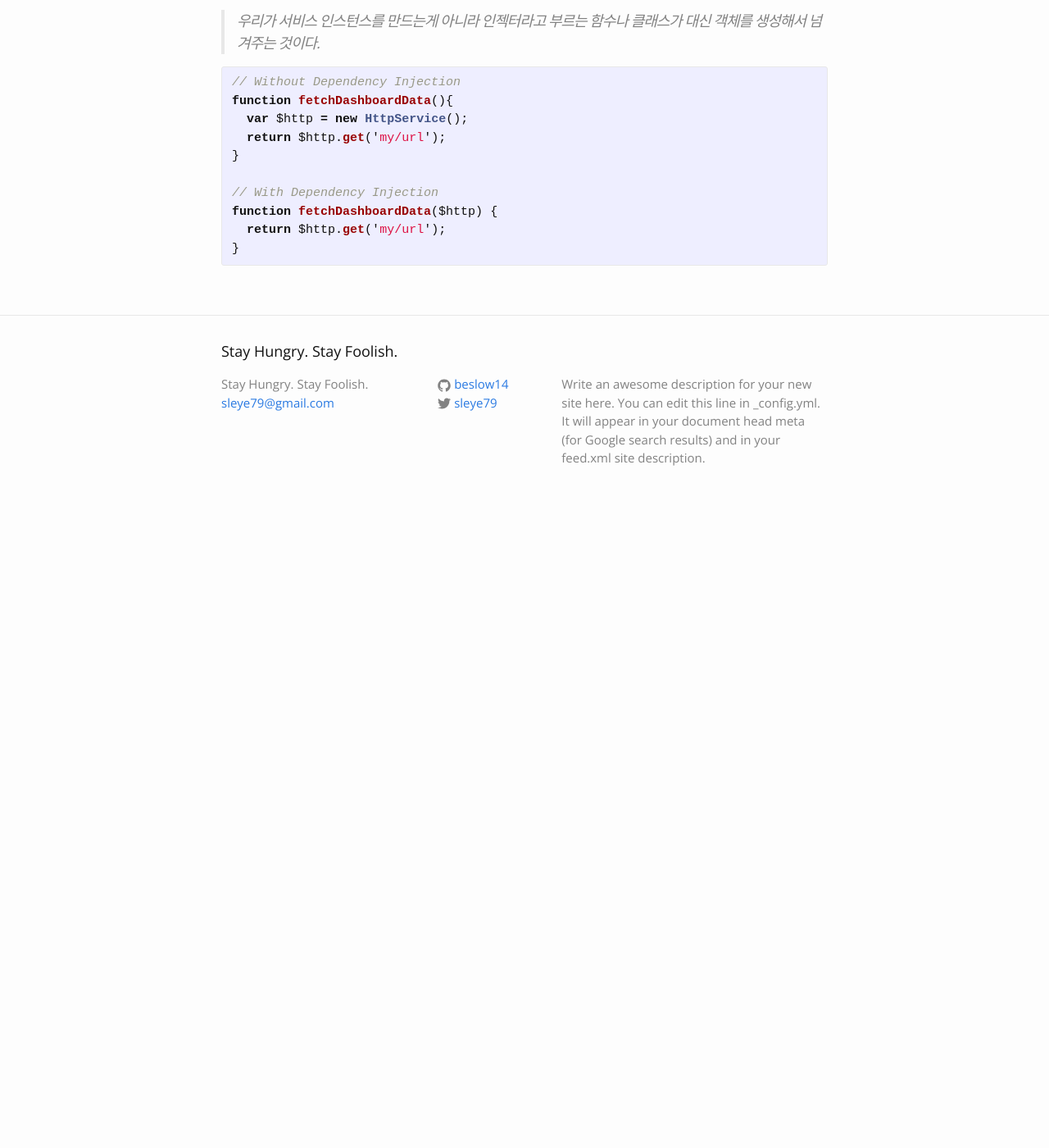
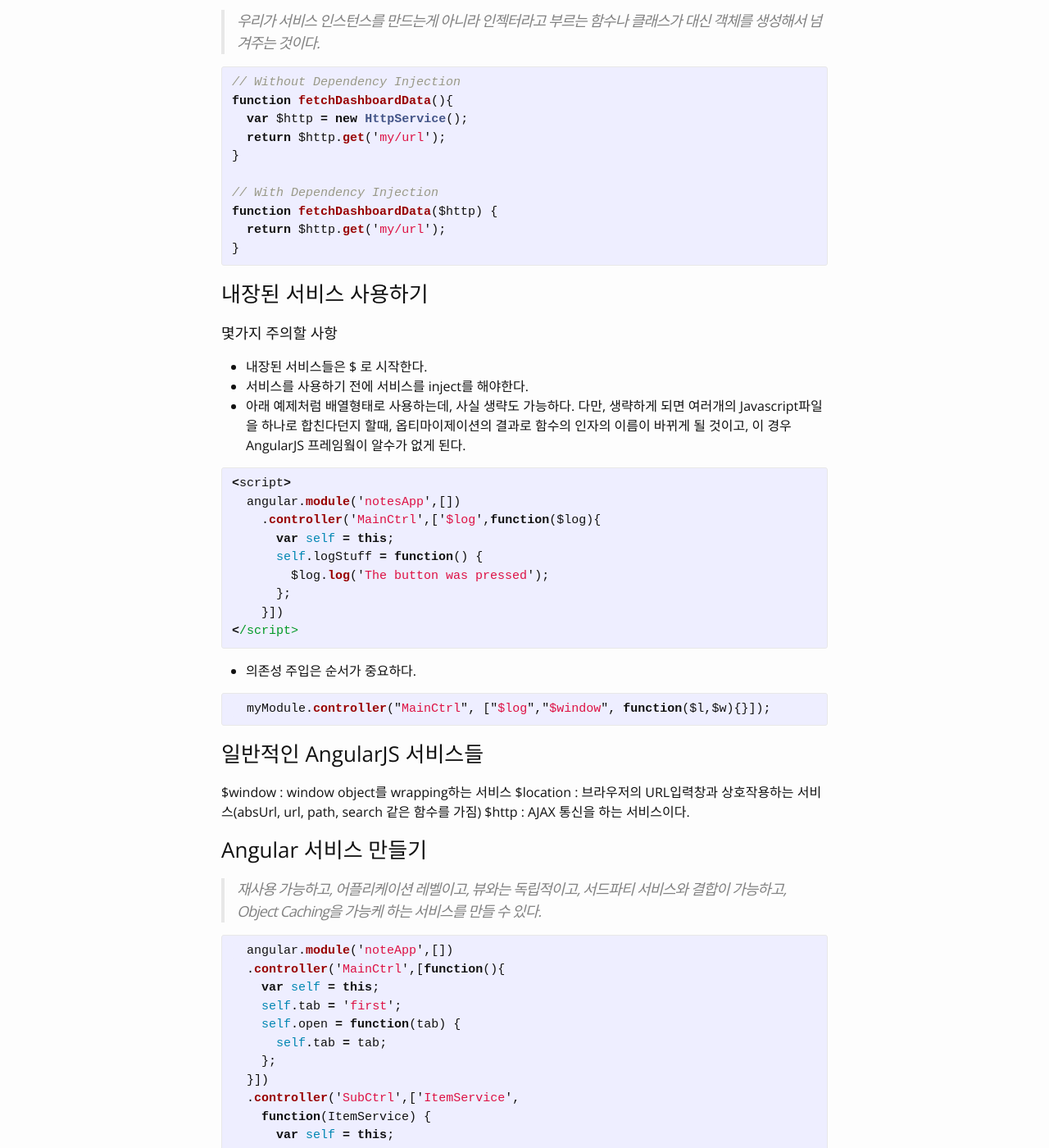
Before and after one commit to beslow14/beslow14.github.io, a Jekyll site: the page built from _posts/2015-04-20-Chapter-5-All-About-AngularJS-Services.markdown, in a window 1280 px wide and 1400 px high, scrolled down 560 px. Shown: the whole window at 82% size. Built offline with Jekyll 4.4.1, drawn with Linux system fonts in a browser that asks for light colours; before the commit the page ends 1190 px from its top, so only the background shows below that; some of the changed text lies outside the part shown.

Commit message:
Update 2015-04-20-Chapter-5-All-About-AngularJS-Services.markdown

```diff
--- a/_posts/2015-04-20-Chapter-5-All-About-AngularJS-Services.markdown
+++ b/_posts/2015-04-20-Chapter-5-All-About-AngularJS-Services.markdown
@@ -27,3 +27,125 @@ function fetchDashboardData($http) {
   return $http.get('my/url');
 }
 {% endhighlight %}
+
+## 내장된 서비스 사용하기
+
+#### 몇가지 주의할 사항
+- 내장된 서비스들은 $ 로 시작한다.
+- 서비스를 사용하기 전에 서비스를 inject를 해야한다.
+- 아래 예제처럼 배열형태로 사용하는데, 사실 생략도 가능하다. 다만, 생략하게 되면 여러개의 Javascript파일을 하나로 합친다던지 할때, 옵티마이제이션의 결과로 함수의 인자의 이름이 바뀌게 될 것이고, 이 경우 AngularJS 프레임웤이 알수가 없게 된다.
+{% highlight javascript %}
+<script>
+  angular.module('notesApp',[])
+    .controller('MainCtrl',['$log',function($log){
+      var self = this;
+      self.logStuff = function() {
+        $log.log('The button was pressed');
+      };
+    }])
+</script>
+{% endhighlight %}
+- 의존성 주입은 순서가 중요하다.
+{% highlight javascript %}
+  myModule.controller("MainCtrl", ["$log","$window", function($l,$w){}]);
+{% endhighlight %}
+
+## 일반적인 AngularJS 서비스들
+$window : window object를 wrapping하는 서비스
+$location : 브라우저의 URL입력창과 상호작용하는 서비스(absUrl, url, path, search 같은 함수를 가짐)
+$http : AJAX 통신을 하는 서비스이다.
+
+## Angular 서비스 만들기
+> 재사용 가능하고, 어플리케이션 레벨이고, 뷰와는 독립적이고, 서드파티 서비스와 결합이 가능하고, Object Caching을 가능케 하는 서비스를 만들 수 있다.
+
+{% highlight javascript %}
+  angular.module('noteApp',[])
+  .controller('MainCtrl',[function(){
+    var self = this;
+    self.tab = 'first';
+    self.open = function(tab) {
+      self.tab = tab;
+    };
+  }])
+  .controller('SubCtrl',['ItemService',
+    function(ItemService) {
+      var self = this;
+      self.list = function() {
+        return ItemService.list();
+      };
+      self.add = function() {
+        ItemService.add({
+          id: self.list().length + 1,
+          label: 'Item ' + self.list().length
+          });
+      };
+    };
+  }])
+  .factory('ItemService', [function(){
+    var items = [
+      {id:1, label:'Item 0'},
+      {id:2, label:'Item 1'}
+    ];
+    return {
+      list: function() {
+        return items;
+      },
+      add: function(item){
+        items.push(item);
+      }
+    };
+  }]);
+{% endhighlight %}
+
+
+## Factory, Service, Provider의 차이점
+> 사실 개인적으로 궁금해서 찾아봤었는데, 명쾌하게 이해하기가 어려웠었다. 이 책을 보고 서야 알수가 있었다.
+#### Factory
+- 함수 스타일의 언어에서 사용된다.
+- 함수나 객체를 리턴하는 방식이다.
+
+#### Service
+- 앞의 Factory와 크게 차이가 없다.
+- 단지, service라는 키워드를 사용하고, 자바스크립트 오리지널 function()을 사용하고(클래스처럼), 객체를 리턴하지 않는 것이 차이점이다.
+{% highlight javascript %}
+
+  function ItemService(){
+    var items = [
+      {id:1, label:'Item 0'},
+      {id:2, label:'Item 1'}
+    ];
+    this.list = function() {
+      return items;
+    };
+    this.add = function(item){
+      items.push(item);
+    };
+  }
+
+  angular.module('noteApp',[])
+  .service('ItemService', [ItemService]);
+  .controller('MainCtrl',[function(){
+    var self = this;
+    self.tab = 'first';
+    self.open = function(tab) {
+      self.tab = tab;
+    };
+  }])
+  .controller('SubCtrl',['ItemService',
+    function(ItemService) {
+      var self = this;
+      self.list = function() {
+        return ItemService.list();
+      };
+      self.add = function() {
+        ItemService.add({
+          id: self.list().length + 1,
+          label: 'Item ' + self.list().length
+          });
+      };
+    };
+  }])
+
+
+
+{% endhighlight %}
```
Also changed, not shown: other parts of _posts/2015-04-20-Chapter-5-All-About-AngularJS-Services.markdown (+1 -1 lines).
